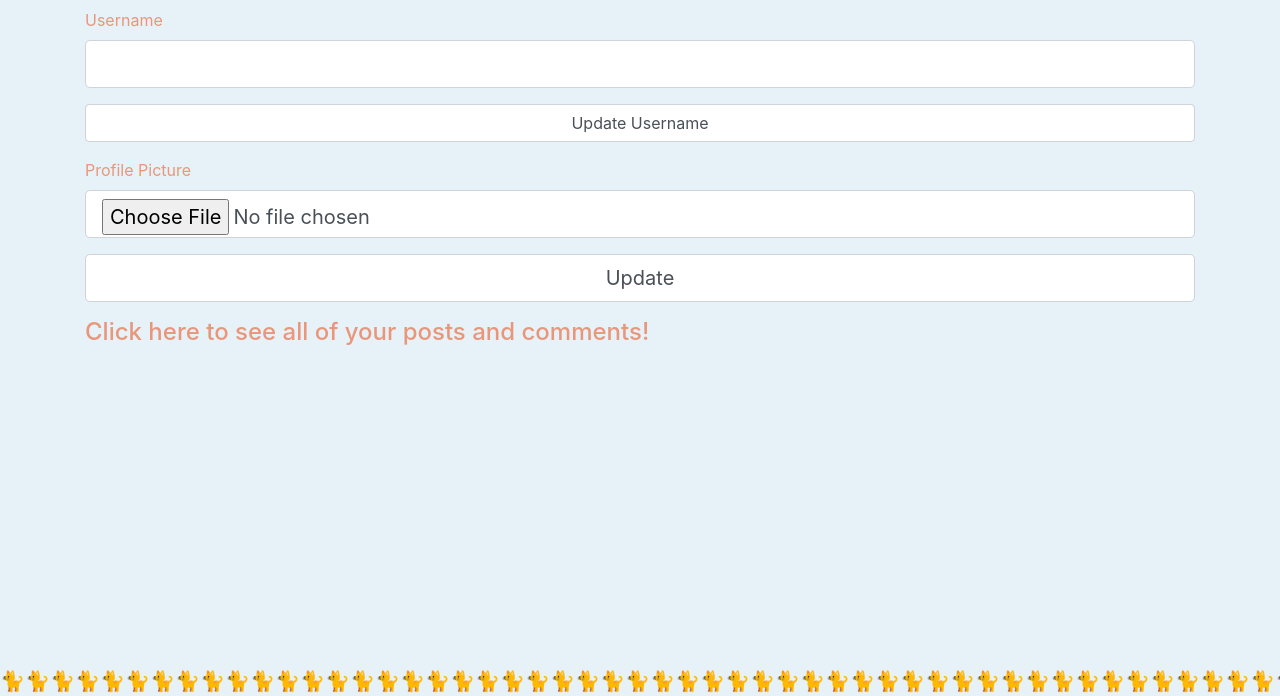
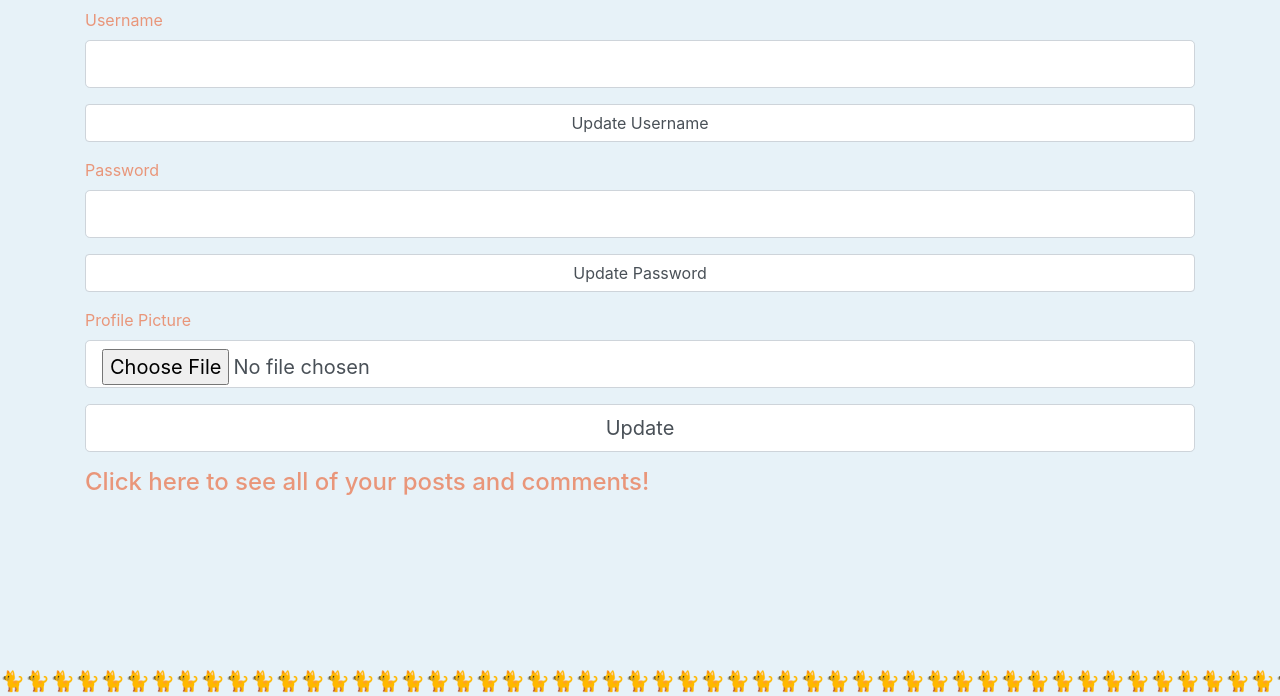
Before and after one commit to jessqin/Cats, a Flask app: template flask_app/templates/account.html in a window 1280 px wide. Shown: the part 104-800 px from the top of the page. Run offline with Flask 2, Linux system fonts and the light colour scheme; the template is opened without the code that fills it: values that come from a table or form of the project are taken from there, others are empty; some libraries are stand-ins or nearby versions.

Commit message:
added password validation and update password

```diff
--- a/flask_app/forms.py
+++ b/flask_app/forms.py
@@ -8,6 +8,7 @@ from wtforms.validators import (InputRequired, DataRequired, NumberRange, Length
 
 import re
 import sys
+import pyotp
 
 from .models import User
 
@@ -55,20 +56,20 @@ class RegistrationForm(FlaskForm):
 
 
 class LoginForm(FlaskForm):
-    username = StringField("Username", validators=[InputRequired()])
-    password = PasswordField("Password", validators=[InputRequired()])
-    submit = SubmitField("Login")
+	username = StringField("Username", validators=[InputRequired()])
+	password = PasswordField("Password", validators=[InputRequired()])
+	submit = SubmitField("Login")
+	token = StringField("Token", validators=[InputRequired(), Length(min=6, max=6)])
 
-    def validate_username(self, username):
-        user = User.objects(username=username.data).first()
+	def validate_username(self, username):
+		user = User.objects(username=username.data).first()
 
-        if user is None:
-            raise ValidationError("That username does not exist in our database.")
-
+		if user is None:
+			raise ValidationError("That username does not exist in our database.")
 
 class UpdateUsernameForm(FlaskForm):
     username = StringField('Username', validators=[InputRequired(), Length(min=1, max=40)])
-    submit = SubmitField('Update Username')
+    submit1 = SubmitField('Update Username')
 
     def validate_username(self, username):
         if username.data != current_user.username:
@@ -76,10 +77,27 @@ class UpdateUsernameForm(FlaskForm):
             if user is not None:
                 raise ValidationError("That username is already taken")
 
+class UpdatePasswordForm(FlaskForm):
+    password = PasswordField('Password', validators=[InputRequired()])
+    confirm_password = PasswordField('Confirm Password',
+                                    validators=[InputRequired(), EqualTo('password')])
+    submit2 = SubmitField('Update Password')
+
+    def validate_password(self, password):
+        if len(password.data) < 8:
+            raise ValidationError('Password much be at least 8 characters long')
+        string_check = re.compile(r'[@_!#$%^&*()<>?/\|}{~:]')
+        if string_check.search(password.data) == None:
+            raise ValidationError('Password must contain a special character')
+        if not (any(ch.isupper for ch in password.data)):
+            raise ValidationError('Password must contain one capitalized letter')
+        if not (any(ch.isdigit for ch in password.data)):
+            raise ValidationError('Password much contain one number')
+
 
 class UpdateProfilePicForm(FlaskForm):
     propic = FileField('Profile Picture', validators=[
         FileRequired(),
         FileAllowed(['jpg', 'png'], 'Images Only!')
     ])
-    submit = SubmitField('Update')
+    submit3 = SubmitField('Update')
--- a/flask_app/models.py
+++ b/flask_app/models.py
@@ -1,6 +1,8 @@
 from flask_login import UserMixin
 from datetime import datetime
 from . import db, login_manager
+
+import pyotp
 
 @login_manager.user_loader
 def load_user(user_id):
@@ -12,6 +14,7 @@ class User(db.Document, UserMixin):
     email = db.EmailField(required=True, unique=True)
     password = db.StringField(required=True)
     profile_pic = db.ImageField()
+    otp_secret = db.StringField(required=True, min_length=16, max_length=16, default=pyotp.random_base32())
 
     # Returns unique string identifying our object
     def get_id(self):
--- a/flask_app/templates/account.html
+++ b/flask_app/templates/account.html
@@ -28,11 +28,35 @@
                 {% endif %}
             </div>
             <div class="form-group">
-                {{ username_form.submit(class="form-control") }}
+                {{ username_form.submit1(class="form-control") }}
             </div>
         </form>
     </div>
 </div>
+
+<div class="row" style="color:darksalmon">
+    <div class="col">
+        <form action="" method="post">
+            {{ password_form.csrf_token }}
+            <div class="form-group">
+                {{ password_form.password.label(class="form-control-label") }}
+                {{ password_form.password(class="form-control form-control-lg") }}
+
+                {% if password_form.password.errors %}
+                <div class="alert alert-warning" role="alert">
+                    {% for error in password_form.password.errors %}
+                    <span>{{ error }}</span>
+                    {% endfor %}
+                </div>
+                {% endif %}
+            </div>
+            <div class="form-group">
+                {{ password_form.submit2(class="form-control") }}
+            </div>
+        </form>
+    </div>
+</div>
+
 <div class="row">
     <div class="col" style="color:darksalmon">
         <form action="" method="post" enctype="multipart/form-data">
@@ -50,11 +74,12 @@
                 {% endif %}
             </div>
             <div class="form-group">
-                {{ profile_pic_form.submit(class="form-control form-control-lg") }}
+                {{ profile_pic_form.submit3(class="form-control form-control-lg") }}
             </div>
         </form>
     </div>
 </div>
+
 <a href="{{ url_for('user_detail', username=current_user.username) }}">
     <h4 style="color:darksalmon">Click here to see all of your posts and comments!</h4>
 </a>
--- a/requirements.txt
+++ b/requirements.txt
@@ -22,3 +22,4 @@ urllib3==1.25.8
 Werkzeug==1.0.0
 WTForms==2.2.1
 Flask-Mail
+pyotp
```
Also changed, not shown: flask_app/users/routes.py (+53 -7 lines).
